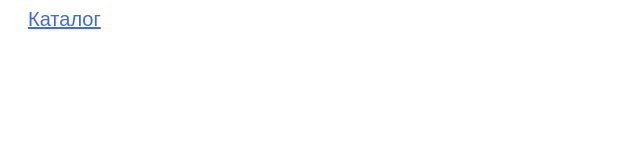
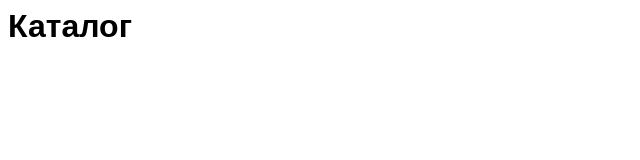
Before and after one commit to LogikaSchoolUA/m5l2, a plain HTML site: page index.html in a window 1280 px wide. Shown: the whole page, without its empty margins (0-640 px from the left). Drawn offline with Linux system fonts and the light colour scheme.

Commit message:
Update index.html

```diff
--- a/index.html
+++ b/index.html
@@ -20,7 +20,7 @@ selector {
   </head>
     <body>
         <main>
-            <a href="https://nadvilboa.github.io/7-1-1/">Каталог</a>
+            <h1>Каталог</h1>
         </main>
     </body>
 </html>
```
